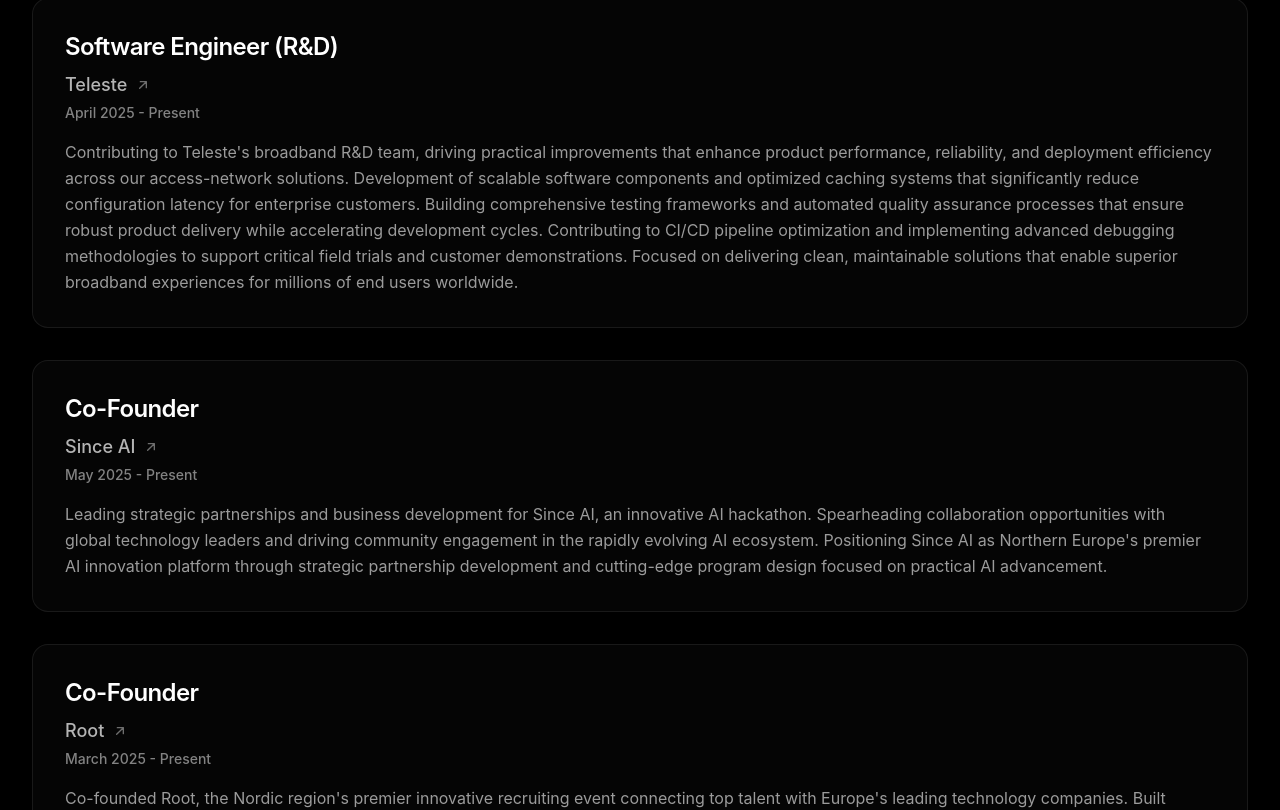
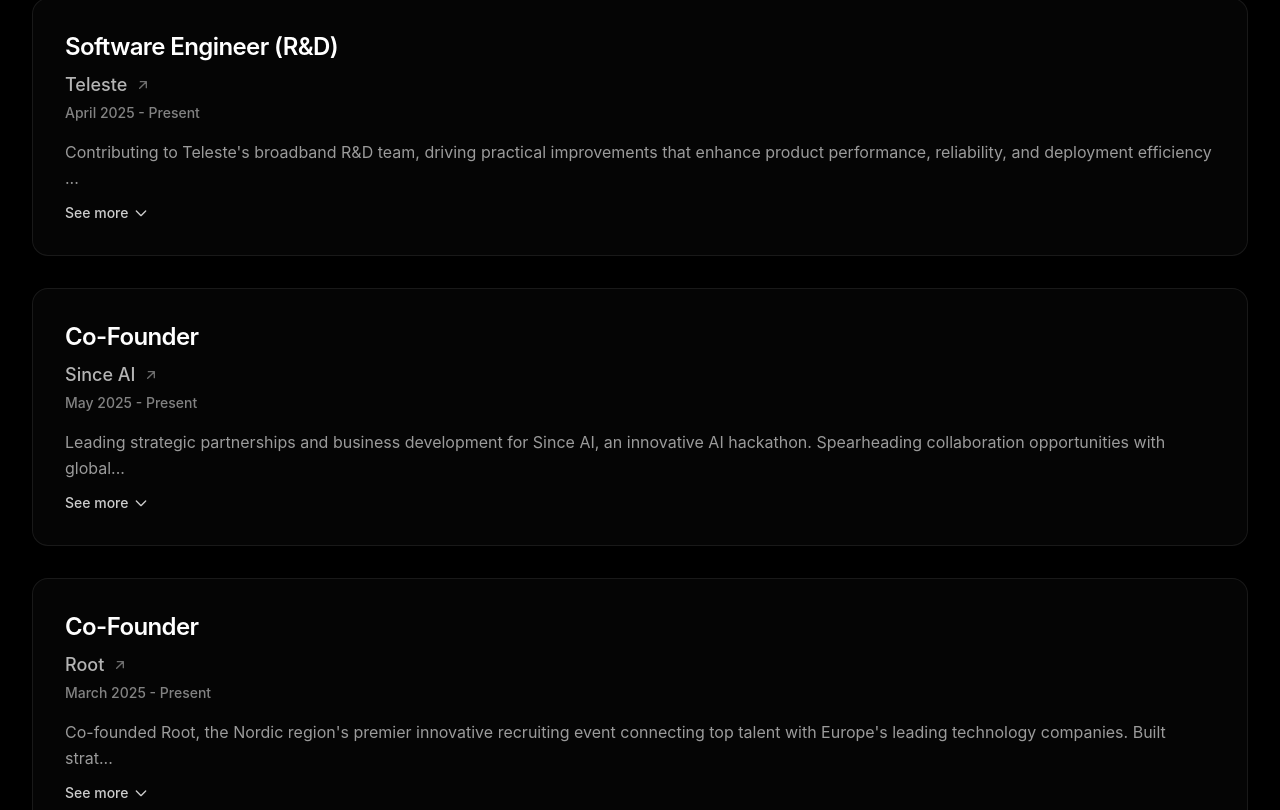
Before and after one commit to rikulauttia/rikulauttia.com, a React (Create React App) app: page / in a window 1280 px wide. Shown: the part 1670-2480 px from the top of the page. Built offline with nearby package versions, Linux system fonts and the light colour scheme; a web font is replaced by a local one.

Commit message:
added see more functionality to truncate the long experience descriptions

```diff
--- a/src/App.js
+++ b/src/App.js
@@ -113,6 +113,16 @@
 };
 
 const ExperienceCard = ({ experience, index }) => {
+  const [isExpanded, setIsExpanded] = useState(false);
+
+  // Truncate description to approximately 150 characters
+  const truncateLength = 150;
+  const shouldTruncate = experience.description.length > truncateLength;
+  const displayDescription =
+    shouldTruncate && !isExpanded
+      ? experience.description.substring(0, truncateLength) + "..."
+      : experience.description;
+
   return (
     <motion.div
       initial={{ opacity: 0, y: 30 }}
@@ -164,9 +174,59 @@
           </p>
         </div>
       </div>
-      <p className="text-white/60 leading-relaxed text-base group-hover:text-white/70 transition-colors duration-300">
-        {experience.description}
-      </p>
+
+      <div>
+        <p className="text-white/60 leading-relaxed text-base group-hover:text-white/70 transition-colors duration-300">
+          {displayDescription}
+        </p>
+
+        {shouldTruncate && (
+          <button
+            onClick={() => setIsExpanded(!isExpanded)}
+            className="mt-3 text-white/80 hover:text-white text-sm font-medium transition-colors duration-300 flex items-center gap-1"
+          >
+            {isExpanded ? (
+              <>
+                See less
+                <svg
+                  width="16"
+                  height="16"
+                  fill="none"
+                  stroke="currentColor"
+                  viewBox="0 0 24 24"
+                  className="transform rotate-180 transition-transform duration-200"
+                >
+                  <path
+                    strokeLinecap="round"
+                    strokeLinejoin="round"
+                    strokeWidth={2}
+                    d="M19 9l-7 7-7-7"
+                  />
+                </svg>
+              </>
+            ) : (
+              <>
+                See more
+                <svg
+                  width="16"
+                  height="16"
+                  fill="none"
+                  stroke="currentColor"
+                  viewBox="0 0 24 24"
+                  className="transition-transform duration-200"
+                >
+                  <path
+                    strokeLinecap="round"
+                    strokeLinejoin="round"
+                    strokeWidth={2}
+                    d="M19 9l-7 7-7-7"
+                  />
+                </svg>
+              </>
+            )}
+          </button>
+        )}
+      </div>
     </motion.div>
   );
 };
```
